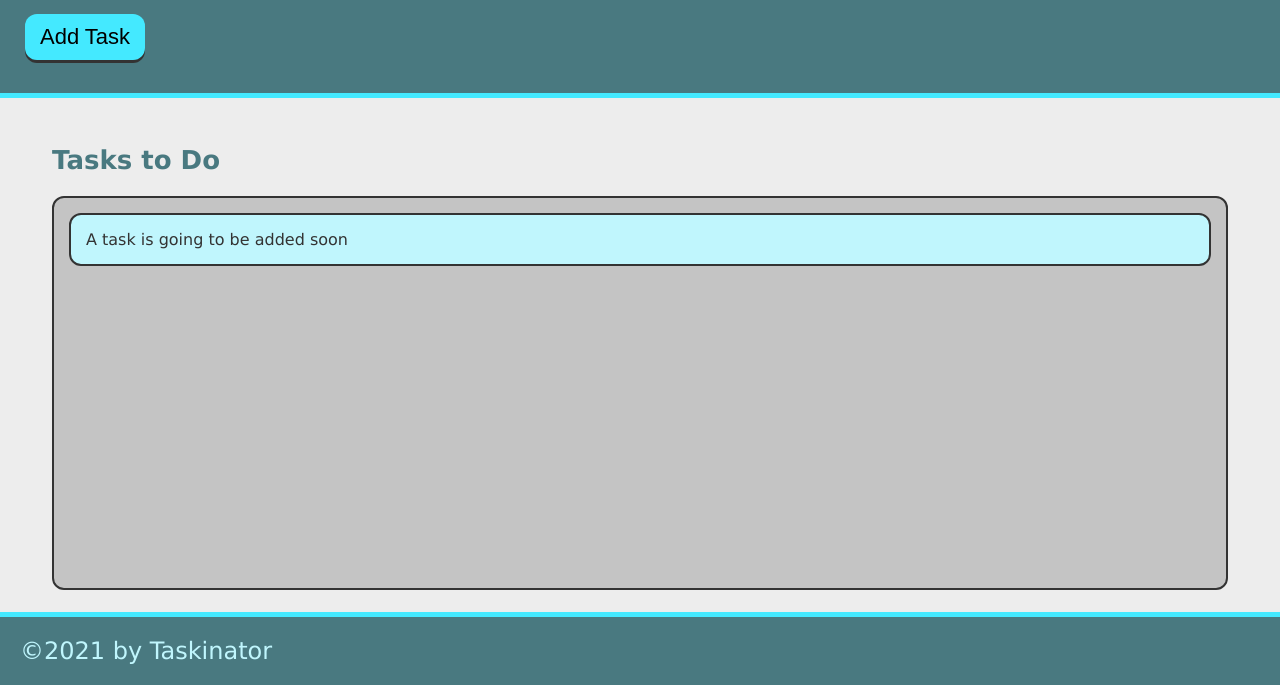
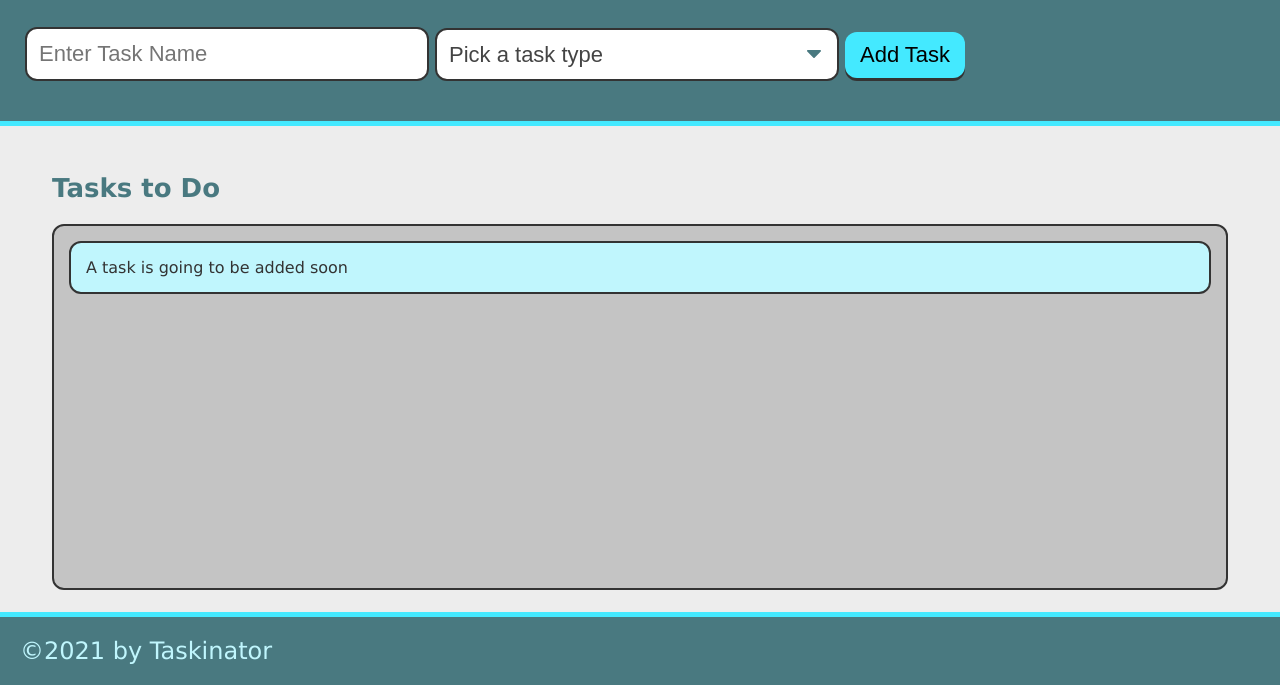
Before and after one commit to aidanangelowashere/taskinator, a plain HTML site: page index.html in a window 1280 px wide. Shown: the part 115-800 px from the top of the page. Drawn offline with Linux system fonts and the light colour scheme.

Commit message:
form and dropdown

```diff
--- a/index.html
+++ b/index.html
@@ -10,7 +10,22 @@
 <header>
         <h1 class="page-title" >Taskinator</h1>
         <p>Click the button below to add a new task!</p>
-        <button class="btn" id="save-task" >Add Task</button>
+        <form id="task-form">
+            <div class="form-group">
+                <input type="text" name="task-name" placeholder="Enter Task Name" />
+            </div>
+            <div class="form-group">
+                <select name= "task-type" class="select-dropdown">
+                    <option value="" disabked selected>Pick a task type</option>
+                    <option value="Print">Print</option>
+                    <option value="Web">Web</option>
+                    <option value="Mobile">Mobile</option>
+                </select>
+            </div>
+            <div class="form-group">
+                <button class="btn" id="save-task" type="submit">Add Task</button>
+            </div>
+        </form>
 </header>
 <main class="page-content">
     <section class="task-list-wrapper">
```
